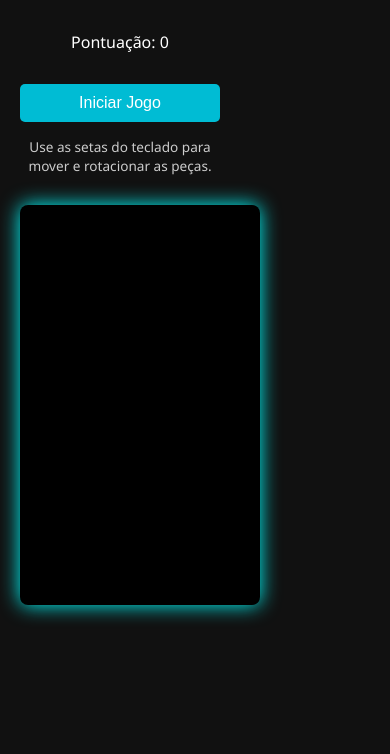
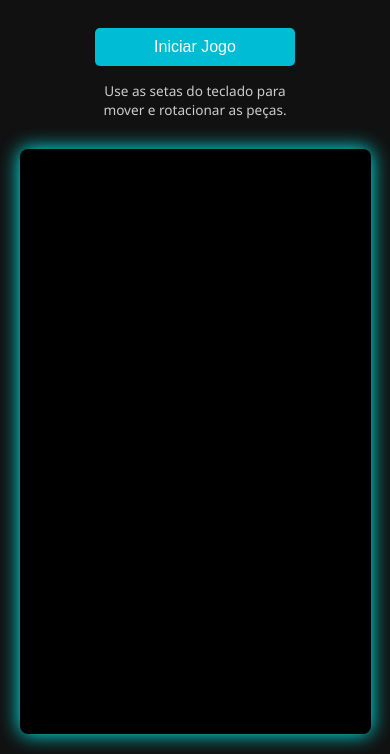
Before and after one commit to AckselYoung98/portifolio, a plain HTML site: page tetris.html in a window 390 px wide. Shown: the part 162-916 px from the top of the page. Before the commit the page ends 844 px from the top, so only its background shows below. Drawn offline with Linux system fonts and the light colour scheme.

Commit message:
Update style-tetris.css

```diff
--- a/style-tetris.css
+++ b/style-tetris.css
@@ -52,3 +52,18 @@ button:hover {
   max-width: 200px;
   margin: auto;
 }
+@media (max-width: 600px) {
+  .tetris-container {
+    flex-direction: column;
+    align-items: center;
+  }
+
+  canvas {
+    width: 90vw;
+    height: auto;
+  }
+
+  .painel {
+    order: -1;
+  }
+}
```
